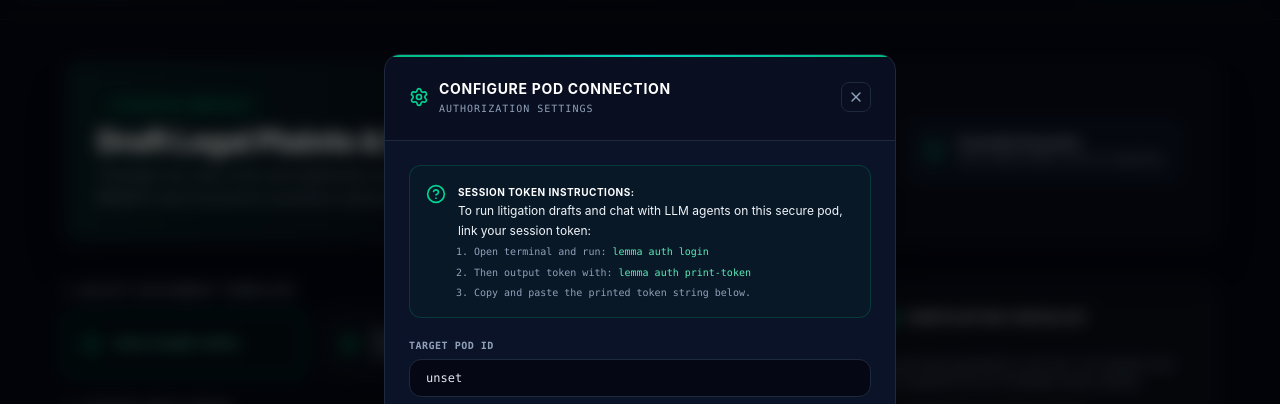
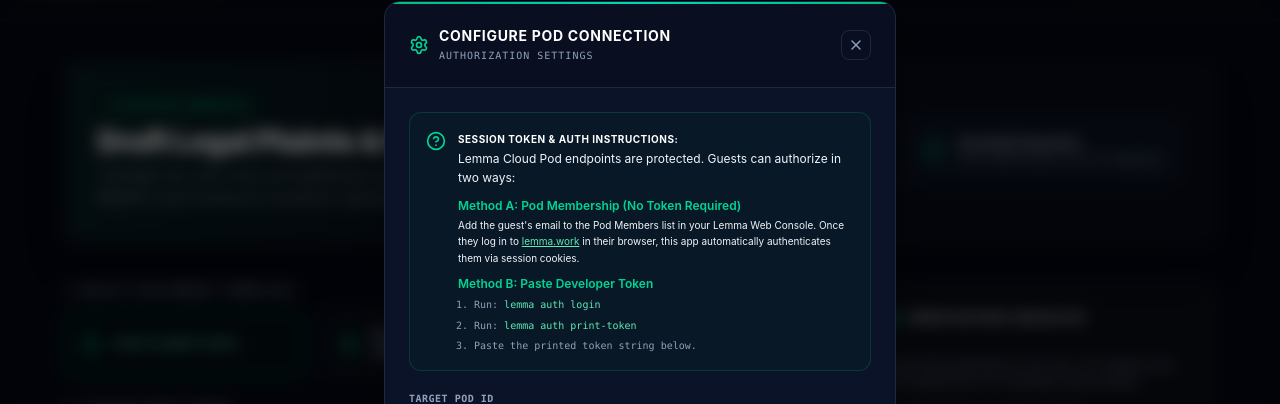
Before and after one commit to pavan939111/lemma-platform, a React (Vite) app in the folder frontend/: page / in a window 1280 px wide. Both pictures are taken after a click on the button "SESSION CONNECTED". Shown: the part 60-464 px from the top of the page. Built offline with nearby package versions, Linux system fonts and the light colour scheme; no server answers; what lemma-sdk would draw is missing.

Commit message:
docs(auth): explain pod membership vs pasted token in configuration help text

```diff
--- a/frontend/src/Layout.tsx
+++ b/frontend/src/Layout.tsx
@@ -156,13 +156,22 @@
               <div className="bg-emerald-950/20 border border-emerald-500/20 rounded-xl p-4 flex gap-3 text-xs leading-relaxed text-slate-350">
                 <HelpCircle className="w-5 h-5 text-emerald-400 shrink-0 mt-0.5" />
                 <div className="space-y-1">
-                  <span className="font-bold text-white uppercase tracking-wider text-[10px]">Session Token Instructions:</span>
-                  <p>To run litigation drafts and chat with LLM agents on this secure pod, link your session token:</p>
-                  <ol className="list-decimal pl-4 space-y-1 mt-1 font-mono text-[10px] text-slate-400">
-                    <li>Open terminal and run: <code className="text-emerald-300">lemma auth login</code></li>
-                    <li>Then output token with: <code className="text-emerald-300">lemma auth print-token</code></li>
-                    <li>Copy and paste the printed token string below.</li>
-                  </ol>
+                  <span className="font-bold text-white uppercase tracking-wider text-[10px]">Session Token & Auth Instructions:</span>
+                  <p>Lemma Cloud Pod endpoints are protected. Guests can authorize in two ways:</p>
+                  <div className="mt-2 space-y-2">
+                    <div>
+                      <span className="font-semibold text-emerald-400">Method A: Pod Membership (No Token Required)</span>
+                      <p className="text-[10px] text-slate-450 mt-0.5">Add the guest's email to the Pod Members list in your Lemma Web Console. Once they log in to <a href="https://lemma.work" target="_blank" rel="noopener noreferrer" className="underline text-emerald-300">lemma.work</a> in their browser, this app automatically authenticates them via session cookies.</p>
+                    </div>
+                    <div>
+                      <span className="font-semibold text-emerald-400">Method B: Paste Developer Token</span>
+                      <ol className="list-decimal pl-4 space-y-1 mt-1 font-mono text-[10px] text-slate-400">
+                        <li>Run: <code className="text-emerald-300">lemma auth login</code></li>
+                        <li>Run: <code className="text-emerald-300">lemma auth print-token</code></li>
+                        <li>Paste the printed token string below.</li>
+                      </ol>
+                    </div>
+                  </div>
                 </div>
               </div>
 
```
